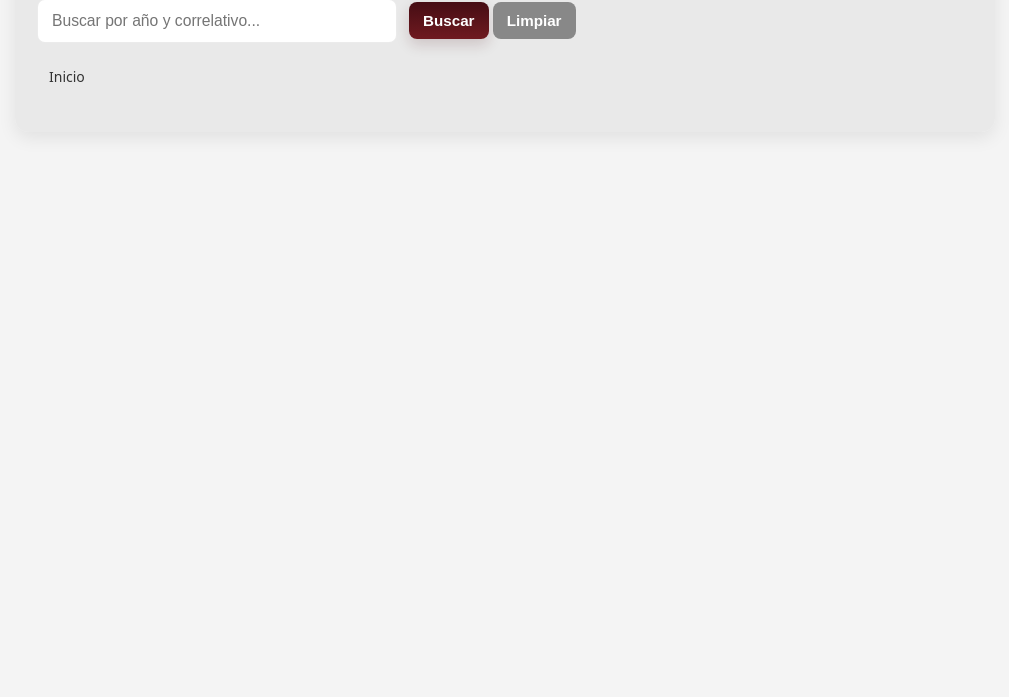
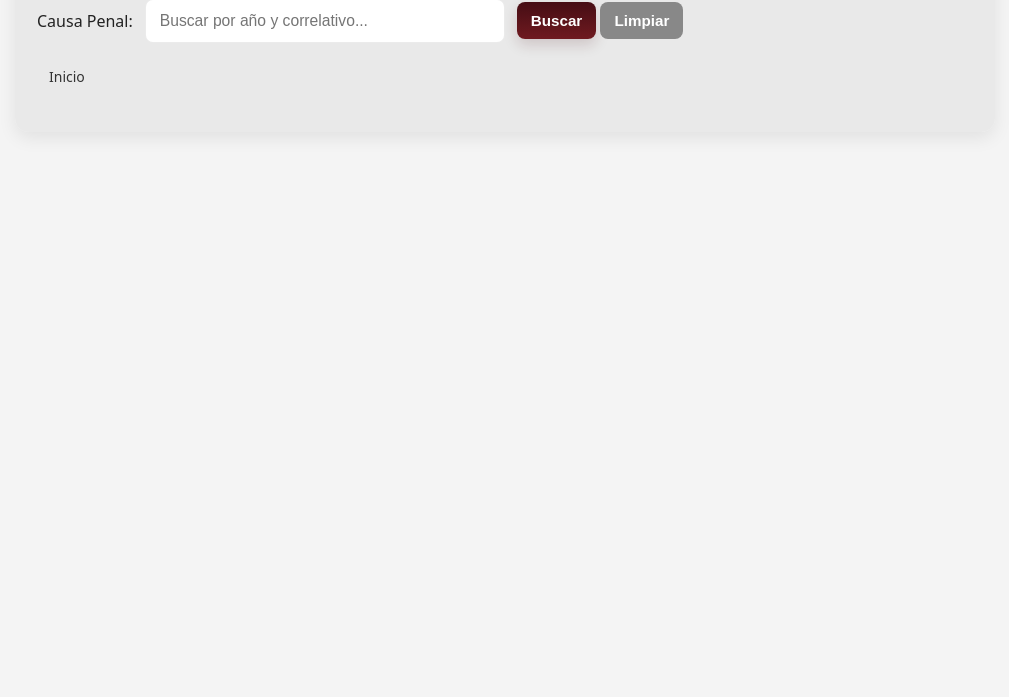
Before and after one commit to ovivo-def/Sistema-de-Audiencias-CJ-develop--1-, a website: page Sistema-de-Audiencias-CJ-develop/audienciasCJ_frontend/public/audiencias.html in a window 1280 px wide. Shown: the part 131-828 px from the top of the page, without its empty margins (135-1144 px from the left). Drawn offline with Linux system fonts and the light colour scheme.

Commit message:
Etiqueta de CP

```diff
--- a/Sistema-de-Audiencias-CJ-develop/audienciasCJ_frontend/public/audiencias.html
+++ b/Sistema-de-Audiencias-CJ-develop/audienciasCJ_frontend/public/audiencias.html
@@ -41,6 +41,7 @@
         </div>
 
         <div class="controls">
+          Causa Penal:
           <label for="searchQuery" class="visually-hidden"></label
           >
           <input
```
